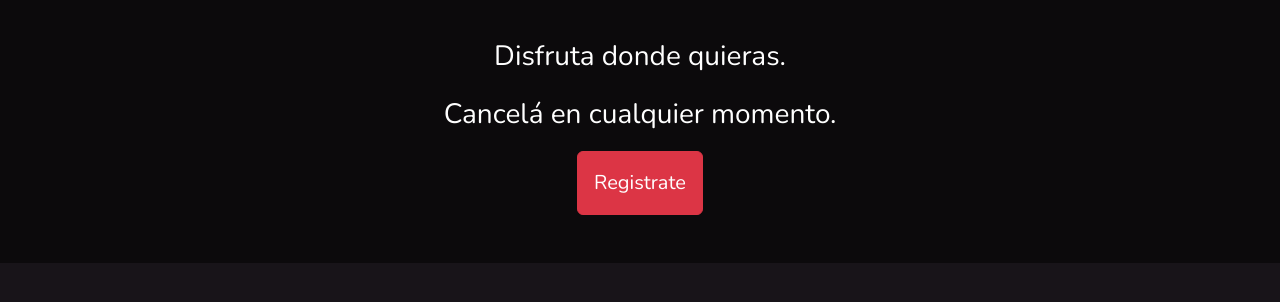
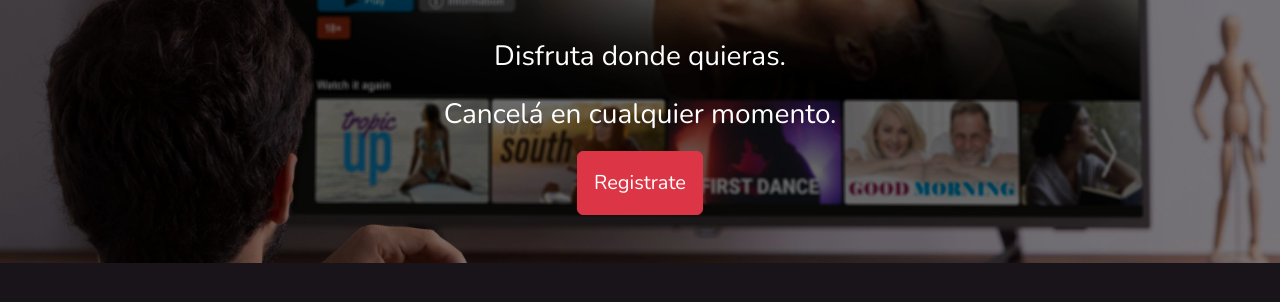
Before and after one commit to GimenezCeleste/CaC-Front-Movies, a plain HTML site: page index.html in a window 1280 px wide. Shown: the part 271-573 px from the top of the page. Drawn offline with nearby package versions, Linux system fonts and the light colour scheme.

Commit message:
re correcion de rutas en css

```diff
--- a/css/principal.css
+++ b/css/principal.css
@@ -25,7 +25,7 @@ body{
 }
 /* Main */
 #principal{
-    background-image: url(img/banner-bg.jpg);
+    background-image: url(../img/banner-bg.jpg);
     background-size: cover;
     background-position: center;
 }
```
